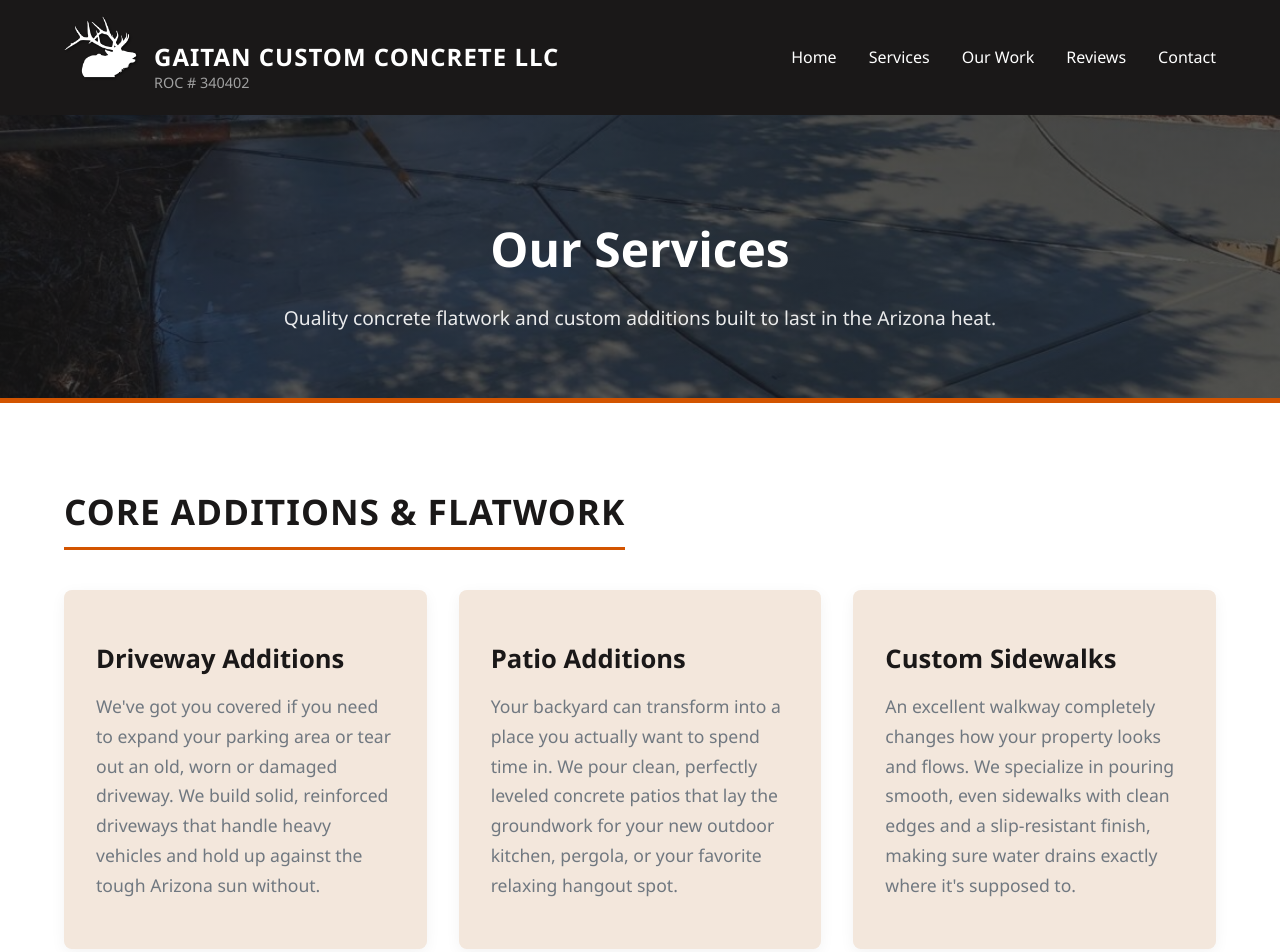
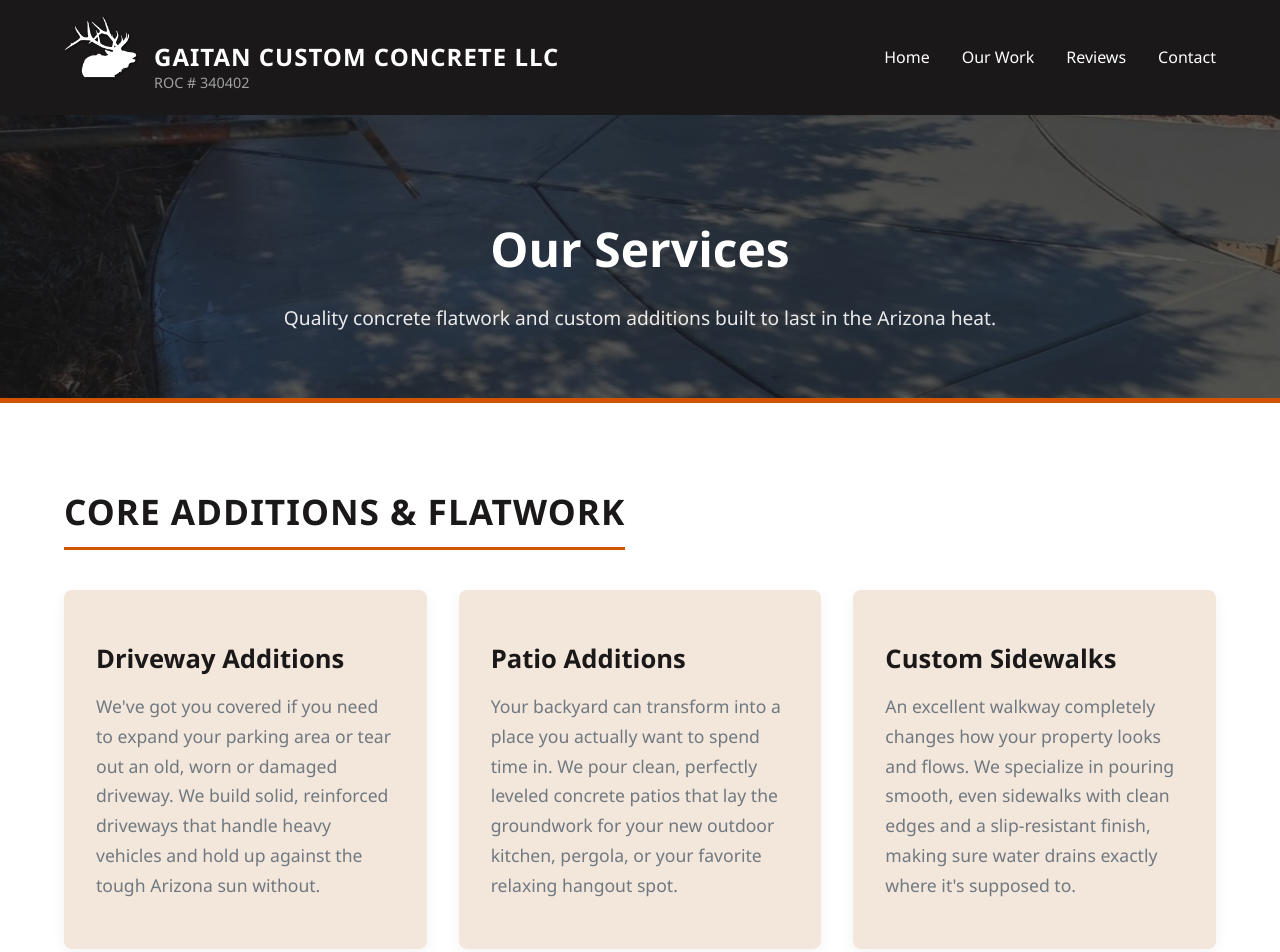
Before and after one commit to NeubangPang/Gaitan-Concrete-Website, a plain HTML site: page services/index.html in a window 1280 px wide. Shown: the top 952 px of the page. Drawn offline with Linux system fonts and the light colour scheme; a script that the page names is missing.

Commit message:
revert 2

```diff
--- a/services/index.html
+++ b/services/index.html
@@ -55,7 +55,6 @@
 
         <nav class="nav-links">
             <a href="/">Home</a>
-            <a href="/services">Services</a>
             <a href="/gallery">Our Work</a>
             <a href="/#testimonials">Reviews</a>
             <a href="/#contact">Contact</a>
```
